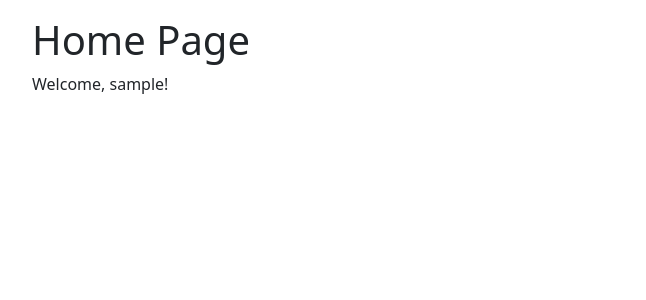
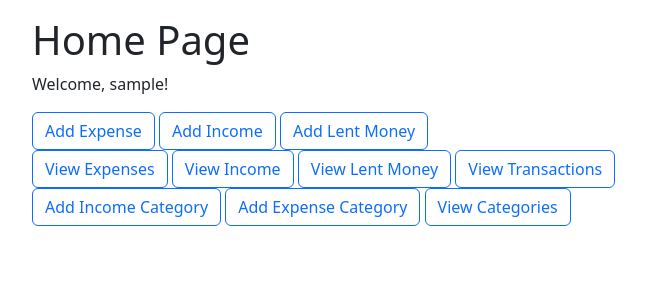
Before and after one commit to mehrinshamim/finchat-FinanceTracker, a Flask app: page / in a window 1280 px wide. Shown: the part 56-356 px from the top of the page, without its empty margins (50-696 px from the left). Run offline with Flask 3, Linux system fonts and the light colour scheme; the visitor is signed in with stand-in values (Sample User, id 1).

Commit message:
"added user.html, added buttons in index.html"

```diff
--- a/app/routes.py
+++ b/app/routes.py
@@ -64,13 +64,22 @@ def register():
     return render_template('register.html', title='Register', form=form)
 
 
-@app.route('/<username>')
+@app.route('/user/<username>')
+@login_required
 def user(username):
-    user = db.session.scalar(sa.select(User).where(User.username == username))
-    if user is None:
-        flash('User not found.')
+    user = db.first_or_404(sa.select(User).where(User.username == username))
+    if current_user.username != username:
+        flash('You do not have permission to view this user\'s page.')
         return redirect(url_for('index'))
-    return render_template('user.html', user=user)
+
+    recent_transactions = db.session.scalars(
+        sa.select(Transaction)
+        .where(Transaction.user_id == user.id)
+        .order_by(Transaction.date.desc())
+        .limit(10)
+    )
+
+    return render_template('user.html', user=user, recent_transactions=recent_transactions)
 
 @app.route('/update-user-info', methods=['GET', 'POST'])
 @login_required
--- a/app/templates/index.html
+++ b/app/templates/index.html
@@ -3,5 +3,22 @@
 {% block content %}
 <h1>Home Page</h1>
 <p>Welcome, {{ current_user.username }}!</p>
+<div>
+  <a class="btn btn-outline-primary" href="{{ url_for('add_expense') }}" role="button">Add Expense</a>
+  <a class="btn btn-outline-primary" href="{{ url_for('add_income') }}" role="button">Add Income</a>
+  <a class="btn btn-outline-primary" href="{{ url_for('add_lent_money') }}" role="button">Add Lent Money</a>
+</div>
+<div>
+  <a class="btn btn-outline-primary" href="{{ url_for('view_expenses') }}" role="button">View Expenses</a>
+  <a class="btn btn-outline-primary" href="{{ url_for('view_incomes') }}" role="button">View Income</a>
+  <a class="btn btn-outline-primary" href="{{ url_for('view_lent_money') }}" role="button">View Lent Money</a>
+  <a class="btn btn-outline-primary" href="{{ url_for('view_transactions') }}" role="button">View Transactions</a>
+</div>
 
+<div>
+    <!-- Category Links -->
+    <a class="btn btn-outline-primary" href="{{ url_for('add_income_category') }}" role="button">Add Income Category</a>
+    <a class="btn btn-outline-primary" href="{{ url_for('add_expense_category') }}" role="button">Add Expense Category</a>
+    <a class="btn btn-outline-primary" href="{{ url_for('view_categories') }}" role="button">View Categories</a>
+</div>
 {% endblock %}
--- a/app/templates/testing.html
+++ b/app/templates/testing.html
@@ -17,10 +17,11 @@
     <li><a href="{{ url_for('add_expense') }}">Add Expense</a></li>
     <li><a href="{{ url_for('add_income') }}">Add Income</a></li>
     <li><a href="{{ url_for('add_lent_money') }}">Add Lent Money</a></li>
+
+    <li><a href="{{ url_for('view_expenses') }}">View Expenses</a></li>
+    <li><a href="{{ url_for('view_incomes') }}">View Incomes</a></li>
     <li><a href="{{ url_for('view_lent_money') }}">View Lent Money</a></li>
     <li><a href="{{ url_for('view_transactions') }}">View Transactions</a></li>
-    <li><a href="{{ url_for('view_expenses') }}">View Expenses</a></li>
-    <li><a href="{{ url_for('view_incomes') }}">View Incomes</a></li>
 
     <li><a href="{{ url_for('update_entry') }}">Update Entry</a></li>
     <li><a href="{{ url_for('delete_entry') }}">Delete Entry</a></li>
```
Also changed, not shown: app/templates/user.html (added, +17 -0 lines), docs/log.md (+7 -0 lines), app/static/js/scripts.js (line endings or trailing spaces).
